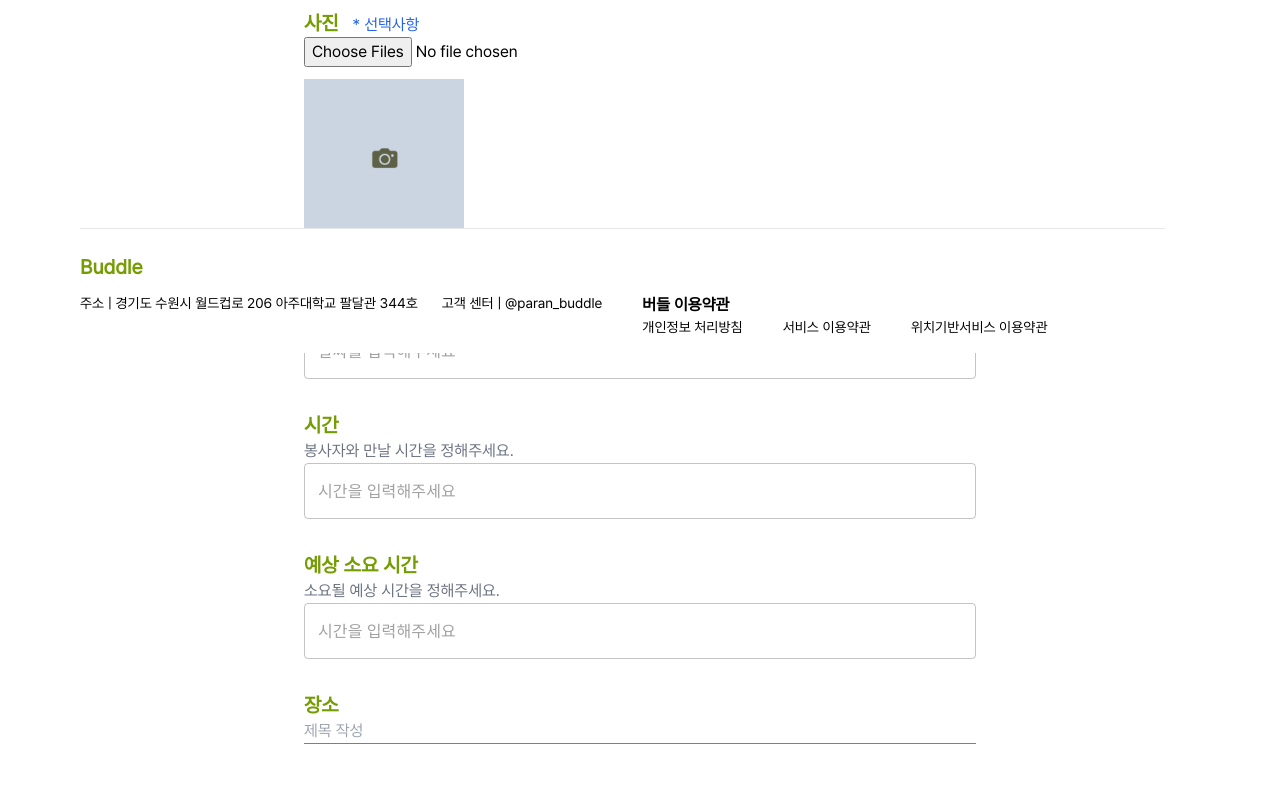
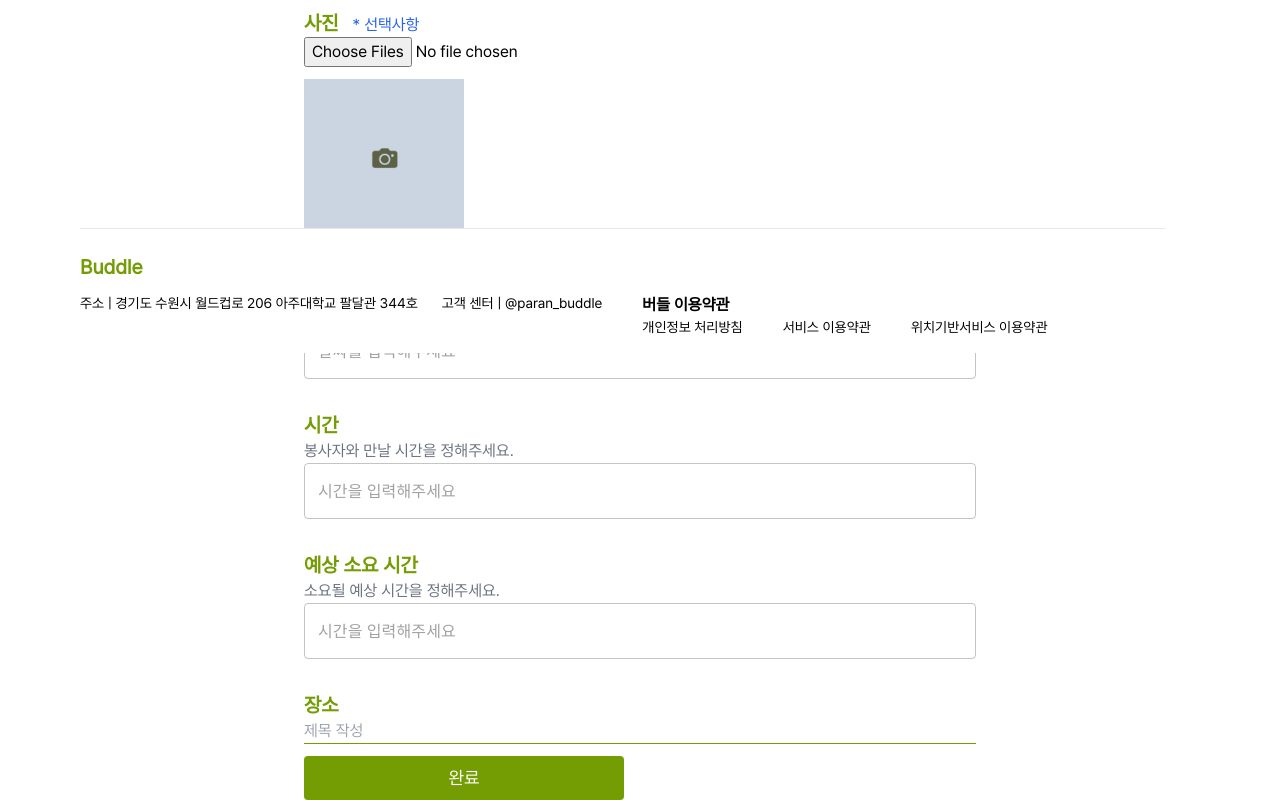
Before and after one commit to BuddlIes/FrontEnd, a React (Vite) app: page /main/write in a window 1280 px wide. Shown: the part 447-1247 px from the top of the page. Before the commit the page ends 1191 px from the top, so only its background shows below. Built offline with nearby package versions, Linux system fonts and the light colour scheme.

Commit message:
feat: writepage 수정

```diff
--- a/src/pages/WriteBoardPage/Component/CompleteBtn/index.jsx
+++ b/src/pages/WriteBoardPage/Component/CompleteBtn/index.jsx
@@ -1,7 +1,13 @@
 import React from "react";
 
 function CompleteBtn() {
-  return <div>index</div>;
+  return (
+    <div className=" hover:cursor-pointer">
+      <div className="text-white text-center text-lg pt-2 bg-main rounded w-80 h-11">
+        완료
+      </div>
+    </div>
+  );
 }
 
 export default CompleteBtn;
--- a/src/pages/WriteBoardPage/index.jsx
+++ b/src/pages/WriteBoardPage/index.jsx
@@ -3,6 +3,7 @@ import ToggleBtn from "./Component/ToggleBtn";
 import { TextField } from "@mui/material";
 import { useState } from "react";
 import ImgBox from "./Component/ImgBox";
+import CompleteBtn from "./Component/CompleteBtn";
 function WriteBoardPage() {
   const [image, setImgSrc] = useState(null);
   const onUpload = () => {
@@ -19,7 +20,7 @@ function WriteBoardPage() {
   };
 
   return (
-    <div className="w-full">
+    <div className="">
       <div className=" md:px-56">
         <div className="text-main font-semibold text-xl my-4">카테고리</div>
         <div className="mb-10">
@@ -97,6 +98,9 @@ function WriteBoardPage() {
             className="border-b border-main w-full"
           ></input>
         </div>
+        <div className="pt-3 bg-white items-center">
+          <CompleteBtn />
+        </div>
       </div>
     </div>
   );
```
